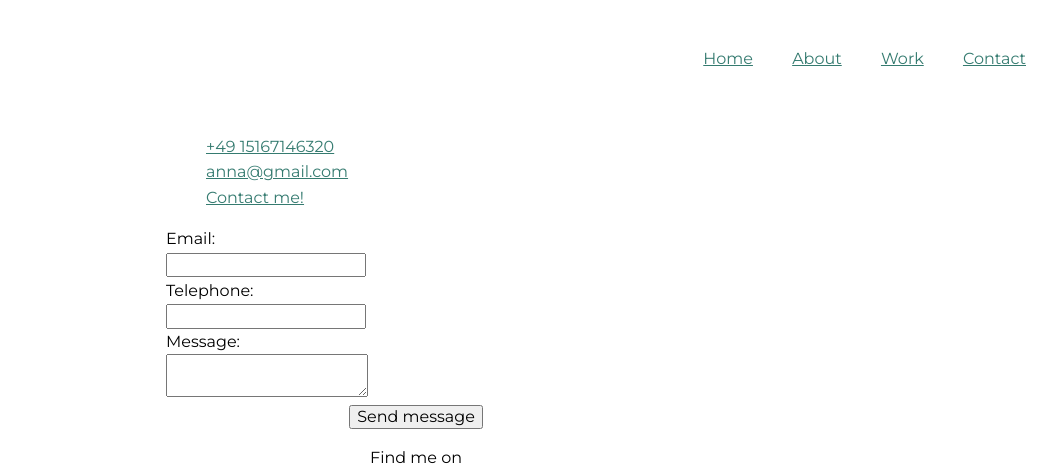
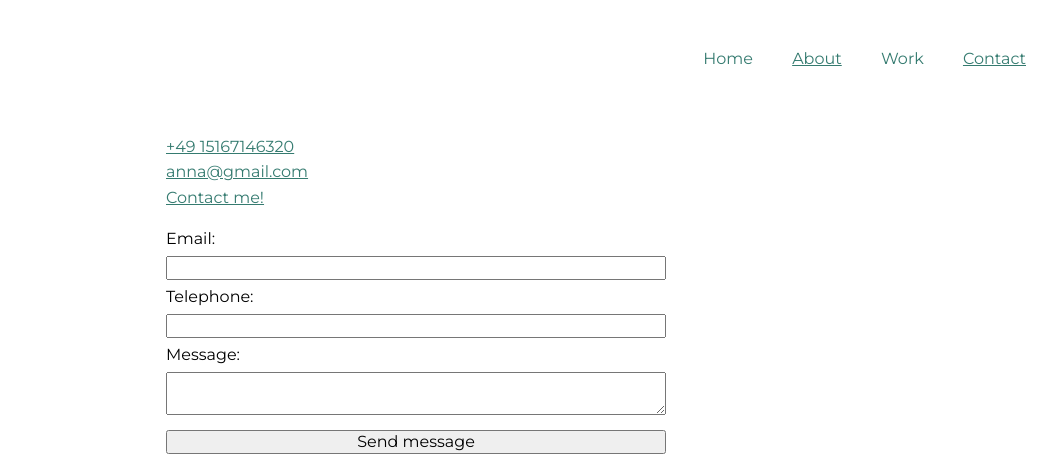
Before and after one commit to annapgsm/portfolio-site, a plain HTML site: page contact.html in a window 1280 px wide. Shown: the top 474 px of the page, 224-1280 px from the left. Drawn offline with nearby package versions, Linux system fonts and the light colour scheme.

Commit message:
update contact form

```diff
--- a/css/style.production.css
+++ b/css/style.production.css
@@ -132,6 +132,10 @@ button:focus,
   padding: 10px;
 }
 
+.navigation-list__item--active {
+  text-decoration: none;
+}
+
 .about-list {
   list-style-type: none;
 }
@@ -150,19 +154,28 @@ button:focus,
   text-align: center;
 }
 
+.contact-list {
+  list-style-type: none;
+  padding: 0;
+}
+
 .contact-info {
   width: 500px;
   margin: auto;
 }
 
-.contact-list {
-  list-style-type: none;
+.standard-label,
+.submit-label,
+input,
+textarea {
+  display: block;
+  /* margin: 0 auto; */
+  width: 100%;
+  margin-top: 4px;
 }
 
-.standard-label,
 .submit-label {
-  display: block;
-  margin: 0 auto;
+  margin-top: 15px;
 }
 
 .grid__item {
```
